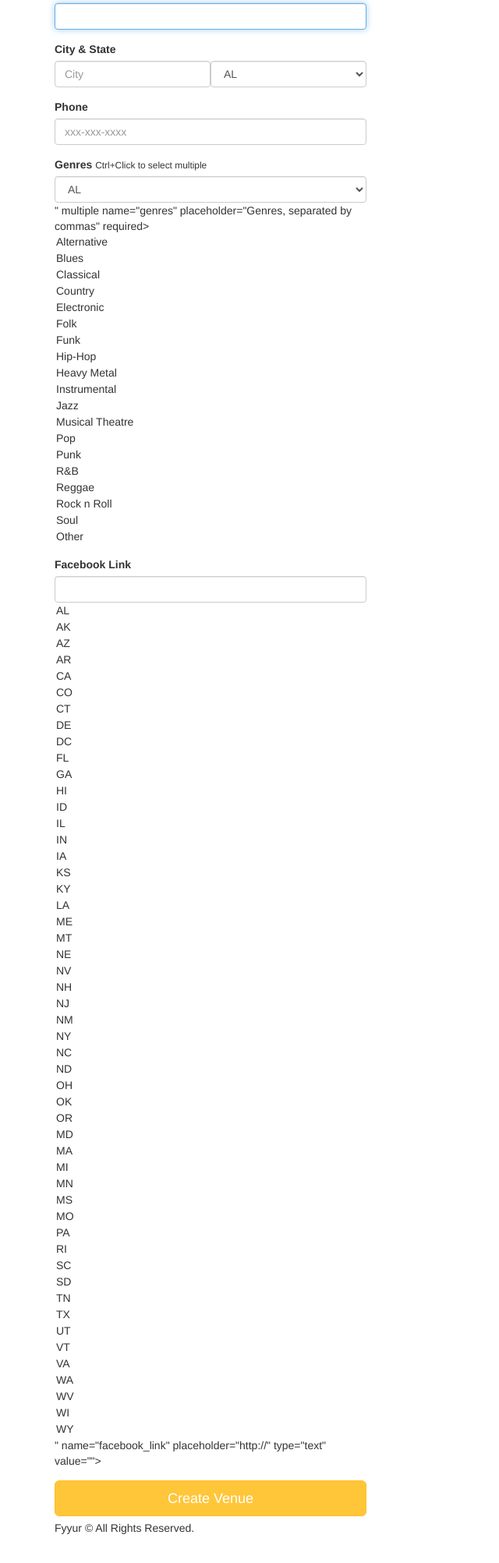
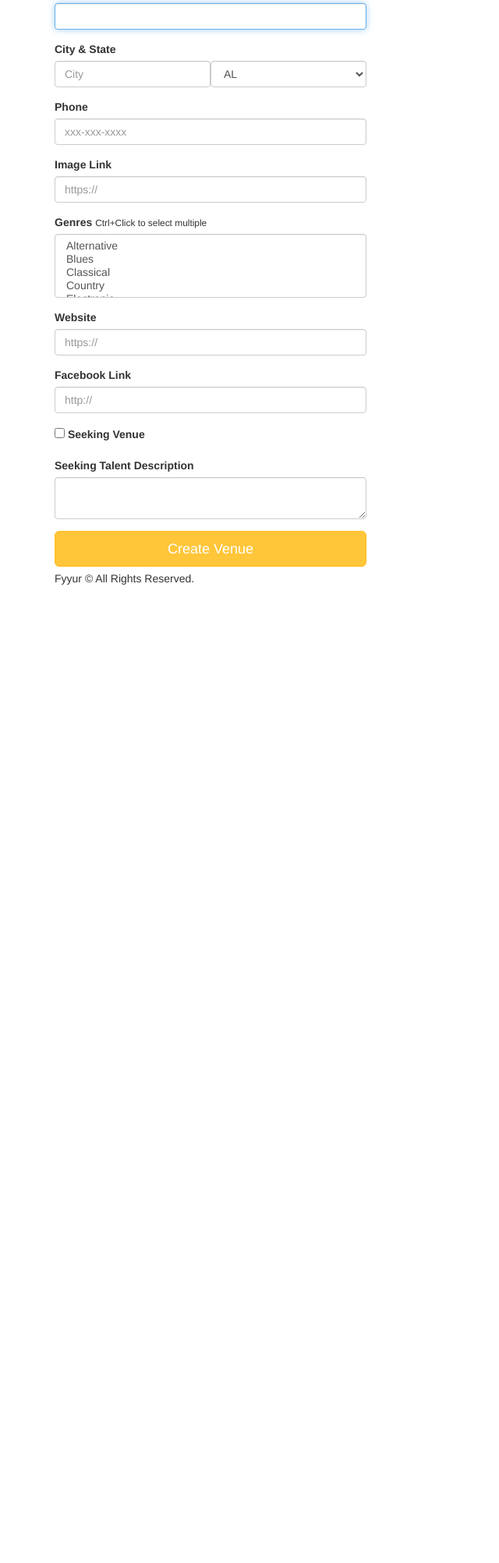
Before and after one commit to abdallahshassan/fyyur, a Flask app: page /artists/create in a window 1280 px wide. Shown: the part 157-2162 px from the top of the page at 78% size, without its empty margins (0-640 px from the left). After the commit the page ends 907 px from the top, so only its background shows below. Run offline with Flask 2, Linux system fonts and the light colour scheme; some libraries are stand-ins or nearby versions.

Commit message:
handle create artist

```diff
--- a/app.py
+++ b/app.py
@@ -462,14 +462,35 @@
 
 @app.route('/artists/create', methods=['POST'])
 def create_artist_submission():
-    # called upon submitting the new artist listing form
-    # TODO: insert form data as a new Venue record in the db, instead
-    # TODO: modify data to be the data object returned from db insertion
+    error = False
+    try:
+        data = request.form
+        artist = Artist()
+        artist.name = data.get('name', '')
+        artist.city = data.get('city', '')
+        artist.state = data.get('state', '')
+        artist.phone = data.get('phone', '')
+        artist.genres = ','.join(data.getlist('genres'))
+        artist.image_link = data.get('image_link', '')
+        artist.website = data.get('website', '')
+        artist.facebook_link = data.get('facebook_link', '')
+        artist.seeking_venue = (data.get('seeking_venue', '') == 'y')
+        artist.seeking_description = data.get('seeking_description', '')
+        db.session.add(artist)
+        db.session.commit()
+    except:
+        error = True
+        db.session.rollback()
+        print(sys.exc_info())
+    finally:
+        db.session.close()
 
-    # on successful db insert, flash success
-    flash('Artist ' + request.form['name'] + ' was successfully listed!')
-    # TODO: on unsuccessful db insert, flash an error instead.
-    # e.g., flash('An error occurred. Artist ' + data.name + ' could not be listed.')
+    if error:
+        flash('An error occurred. Artist ' +
+              data.get('name', '') + ' could not be listed.')
+    else:
+        flash('Artist ' + data.get('name', '') + ' was successfully listed!')
+
     return render_template('pages/home.html')
 
 
--- a/forms.py
+++ b/forms.py
@@ -224,9 +224,18 @@
             ('Other', 'Other'),
         ]
     )
+    website = StringField(
+        'website', validators=[URL()]
+    )
     facebook_link = StringField(
         # TODO implement enum restriction
         'facebook_link', validators=[URL()]
     )
+    seeking_venue = BooleanField(
+        'seeking_venue'
+    )
+    seeking_description = TextAreaField(
+        'seeking_description'
+    )
 
 # TODO IMPLEMENT NEW ARTIST FORM AND NEW SHOW FORM
--- a/templates/forms/new_artist.html
+++ b/templates/forms/new_artist.html
@@ -22,16 +22,32 @@
       <div class="form-group">
           <label for="phone">Phone</label>
           {{ form.phone(class_ = 'form-control', placeholder='xxx-xxx-xxxx', autofocus = true) }}
-        </div>
+      </div>
+      <div class="form-group">
+        <label for="image_link">Image Link</label>
+        {{ form.image_link(class_ = 'form-control', placeholder='https://', autofocus = true) }}
+      </div>
       <div class="form-group">
         <label for="genres">Genres</label>
         <small>Ctrl+Click to select multiple</small>
-        {{ form.genres(class_ = 'form-control', placeholder='Genres, separated by commas', id=form.state, autofocus = true) }}
+        {{ form.genres(class_ = 'form-control', placeholder='Genres, separated by commas', autofocus = true) }}
       </div>
       <div class="form-group">
-          <label for="genres">Facebook Link</label>
-          {{ form.facebook_link(class_ = 'form-control', placeholder='http://', id=form.state, autofocus = true) }}
-        </div>
+        <label for="website">Website</label>
+        {{ form.website(class_ = 'form-control', placeholder='https://', autofocus = true) }}
+      </div>
+      <div class="form-group">
+          <label for="facebook_link">Facebook Link</label>
+          {{ form.facebook_link(class_ = 'form-control', placeholder='http://', autofocus = true) }}
+      </div>
+      <div class="form-group">
+        {{ form.seeking_venue(autofocus = true) }}
+        <label for="seeking_venue">Seeking Venue</label>
+      </div>
+      <div class="form-group">
+        <label for="seeking_description">Seeking Talent Description</label>
+        {{ form.seeking_description(class_ = 'form-control', autofocus = true) }}
+      </div>
       <input type="submit" value="Create Venue" class="btn btn-primary btn-lg btn-block">
     </form>
   </div>
```
